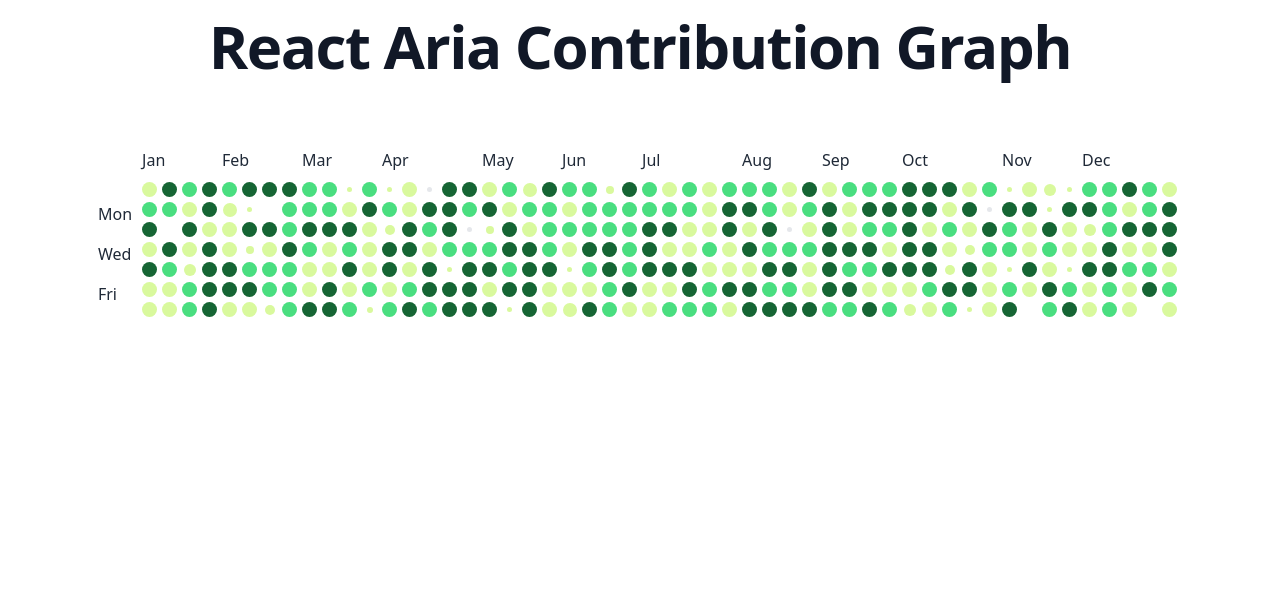
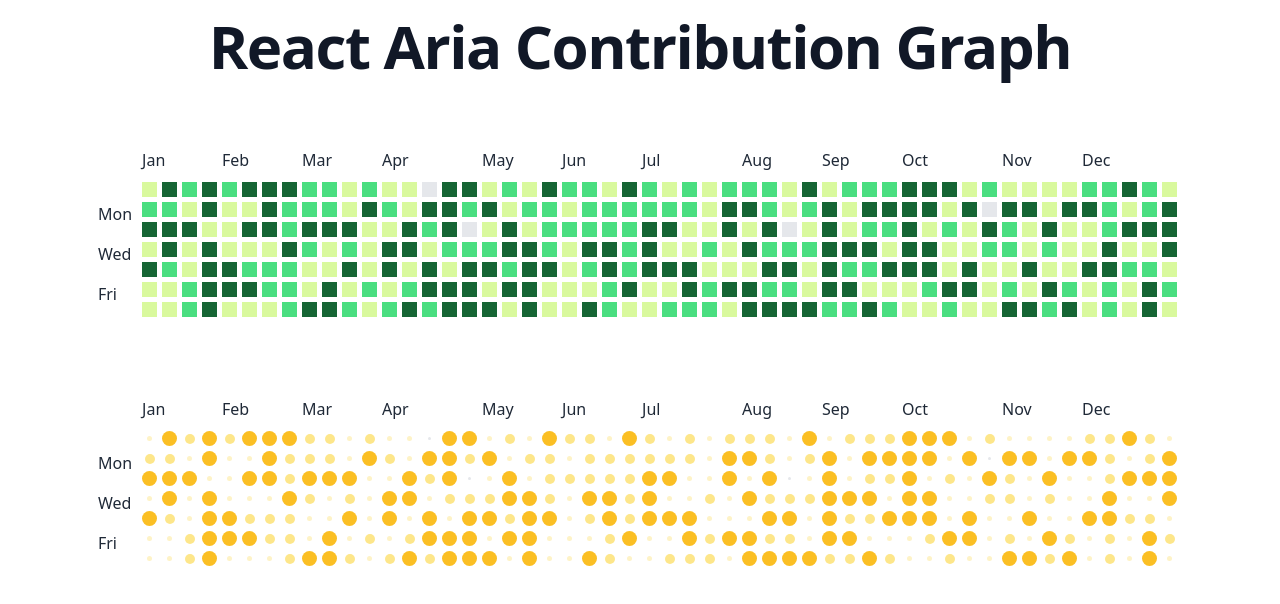
Before and after one commit to zyhou/react-aria-contribution-graph, a React (Vite) app: page / in a window 1280 px wide. Shown: the top 604 px of the page. Built offline with nearby package versions, Linux system fonts and the light colour scheme.

Commit message:
add customization via css variable

```diff
--- a/src/App.tsx
+++ b/src/App.tsx
@@ -15,7 +15,12 @@
         </h1>
       </nav>
       <section className="grid place-items-center">
-        <Calendar activities={activities} />
+        <div className="calandar-square">
+          <Calendar activities={activities} />
+        </div>
+        <div className="calandar-circle">
+          <Calendar activities={activities} />
+        </div>
       </section>
     </div>
   );
--- /dev/null
+++ b/src/CalendarCell.css
@@ -0,0 +1,22 @@
+/* square */
+.cell {
+  height: var(--square-size);
+  width: var(--square-size);
+}
+
+/* GitHub color */
+.level0 {
+  background-color: theme(colors.gray.200);
+}
+
+.level1 {
+  background-color: theme(colors.lime.200);
+}
+
+.level2 {
+  background-color: theme(colors.green.400);
+}
+
+.level3 {
+  background-color: theme(colors.green.800);
+}
--- a/src/CalendarCell.tsx
+++ b/src/CalendarCell.tsx
@@ -2,7 +2,7 @@
 import { useCalendarCell, useDateFormatter } from "react-aria";
 import { CalendarDate } from "@internationalized/date";
 import { CalendarState } from "react-stately";
-import { colorByLevel } from "./types";
+import "./CalendarCell.css";
 
 export function CalendarCell({
   state,
@@ -22,8 +22,6 @@
     timeZone: state.timeZone,
   });
 
-  const color = colorByLevel[level];
-
   return (
     <li {...cellProps} className="flex items-center justify-center group">
       <div
@@ -35,8 +33,7 @@
             "--activity": activity,
           } as CSSProperties
         }
-        //  w-[--square-size] h-[--square-size] pour carré
-        className={`${color} relative rounded-full circle`}
+        className={`relative cell level${level}`}
       >
         <div className="absolute bottom-0 flex-col items-center hidden mb-6 w-max group-hover:flex">
           <span className="relative z-10 p-2 text-xs leading-none text-white whitespace-no-wrap bg-black shadow-lg">
--- /dev/null
+++ b/src/CalendarGrid.css
@@ -0,0 +1,15 @@
+.grid-template-months {
+  grid-template-columns:
+    calc(var(--week-width) * 4) /* Jan */
+    calc(var(--week-width) * 4) /* Feb */
+    calc(var(--week-width) * 4) /* Mar */
+    calc(var(--week-width) * 5) /* Apr */
+    calc(var(--week-width) * 4) /* May */
+    calc(var(--week-width) * 4) /* Jun */
+    calc(var(--week-width) * 5) /* Jul */
+    calc(var(--week-width) * 4) /* Aug */
+    calc(var(--week-width) * 4) /* Sep */
+    calc(var(--week-width) * 5) /* Oct */
+    calc(var(--week-width) * 4) /* Nov */
+    calc(var(--week-width) * 5) /* Dec */;
+}
--- a/src/CalendarGrid.tsx
+++ b/src/CalendarGrid.tsx
@@ -2,6 +2,7 @@
 import { CalendarState } from "react-stately";
 import { CalendarCell } from "./CalendarCell";
 import { numberOfLevels } from "./types";
+import "./CalendarGrid.css";
 
 export function CalendarGrid({
   state,
@@ -63,7 +64,7 @@
           let level = 0;
           if (activity !== 0) {
             const category = Math.floor((activity - min) / interval) + 1;
-            level = category <= numberOfLevels ? category : numberOfLevels;
+            level = category < numberOfLevels ? category : numberOfLevels - 1;
           }
 
           return (
--- a/src/index.css
+++ b/src/index.css
@@ -8,25 +8,31 @@
     --square-gap: 5px;
     --week-width: calc(var(--square-size) + var(--square-gap));
   }
+}
 
-  .grid-template-months {
-    grid-template-columns:
-      calc(var(--week-width) * 4) /* Jan */
-      calc(var(--week-width) * 4) /* Feb */
-      calc(var(--week-width) * 4) /* Mar */
-      calc(var(--week-width) * 5) /* Apr */
-      calc(var(--week-width) * 4) /* May */
-      calc(var(--week-width) * 4) /* Jun */
-      calc(var(--week-width) * 5) /* Jul */
-      calc(var(--week-width) * 4) /* Aug */
-      calc(var(--week-width) * 4) /* Sep */
-      calc(var(--week-width) * 5) /* Oct */
-      calc(var(--week-width) * 4) /* Nov */
-      calc(var(--week-width) * 5) /* Dec */;
-  }
+.calandar-circle .cell {
+  border-radius: 50%;
+  height: clamp(3px, calc(var(--level) * 5px), var(--square-size));
+  width: clamp(3px, calc(var(--level) * 5px), var(--square-size));
+}
 
-  .circle {
-    height: clamp(5px, calc(var(--activity) * 2px), var(--square-size));
-    width: clamp(5px, calc(var(--activity) * 2px), var(--square-size));
-  }
+.calandar-circle .cell.level0 {
+  background-color: theme(colors.gray.200);
 }
+
+.calandar-circle .cell.level1 {
+  background-color: theme(colors.amber.100);
+}
+
+.calandar-circle .cell.level2 {
+  background-color: theme(colors.amber.200);
+}
+
+.calandar-circle .cell.level3 {
+  background-color: theme(colors.amber.400);
+}
+
+.calandar-square .cell {
+  height: var(--square-size);
+  width: var(--square-size);
+}
--- a/src/types.ts
+++ b/src/types.ts
@@ -1,8 +1 @@
 export const numberOfLevels = 4; // size of cricle / number of color
-
-export const colorByLevel = [
-  "bg-gray-200", // level 0
-  "bg-lime-200", // level 1
-  "bg-green-400", // ...
-  "bg-green-800",
-];
```
